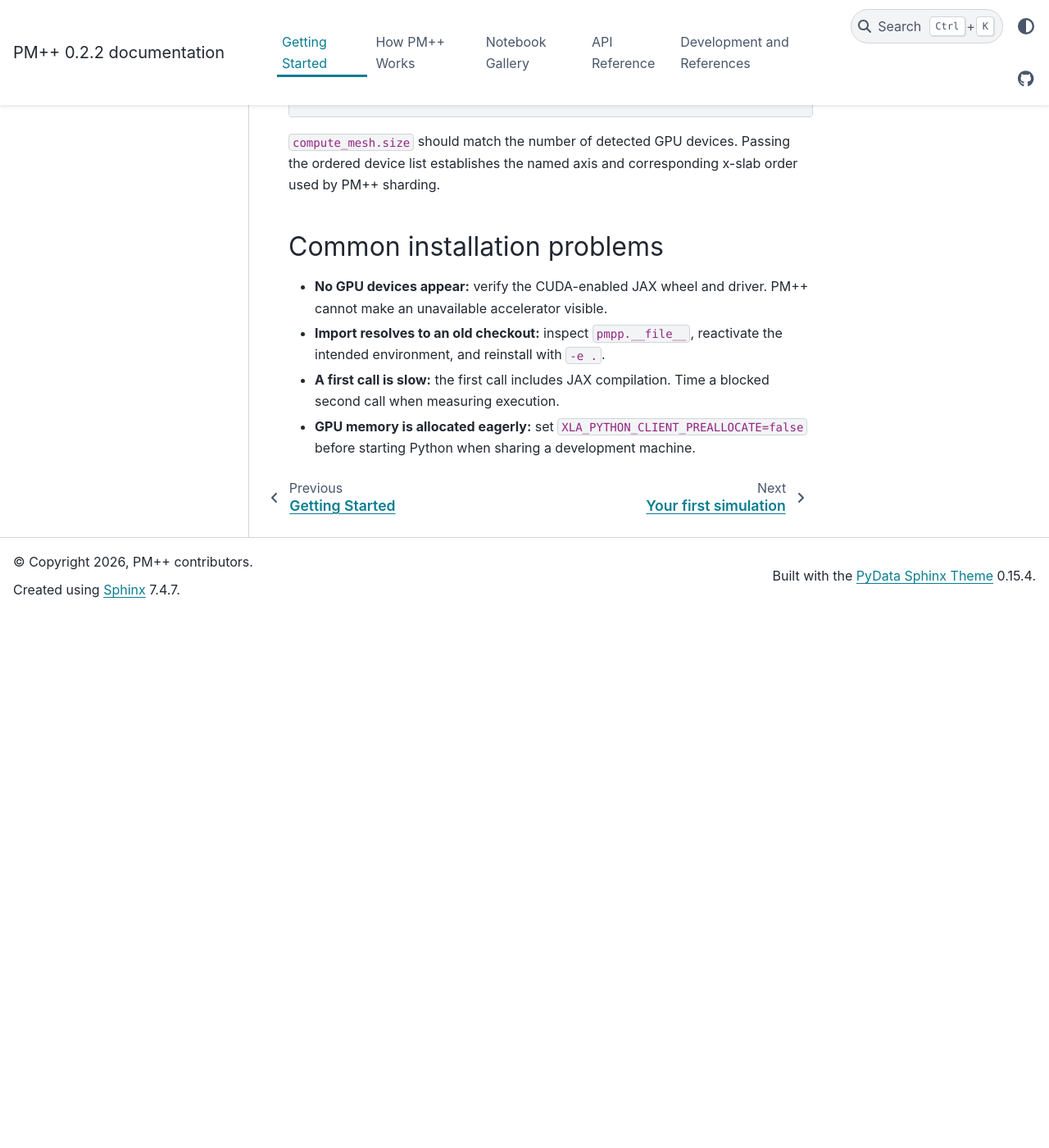
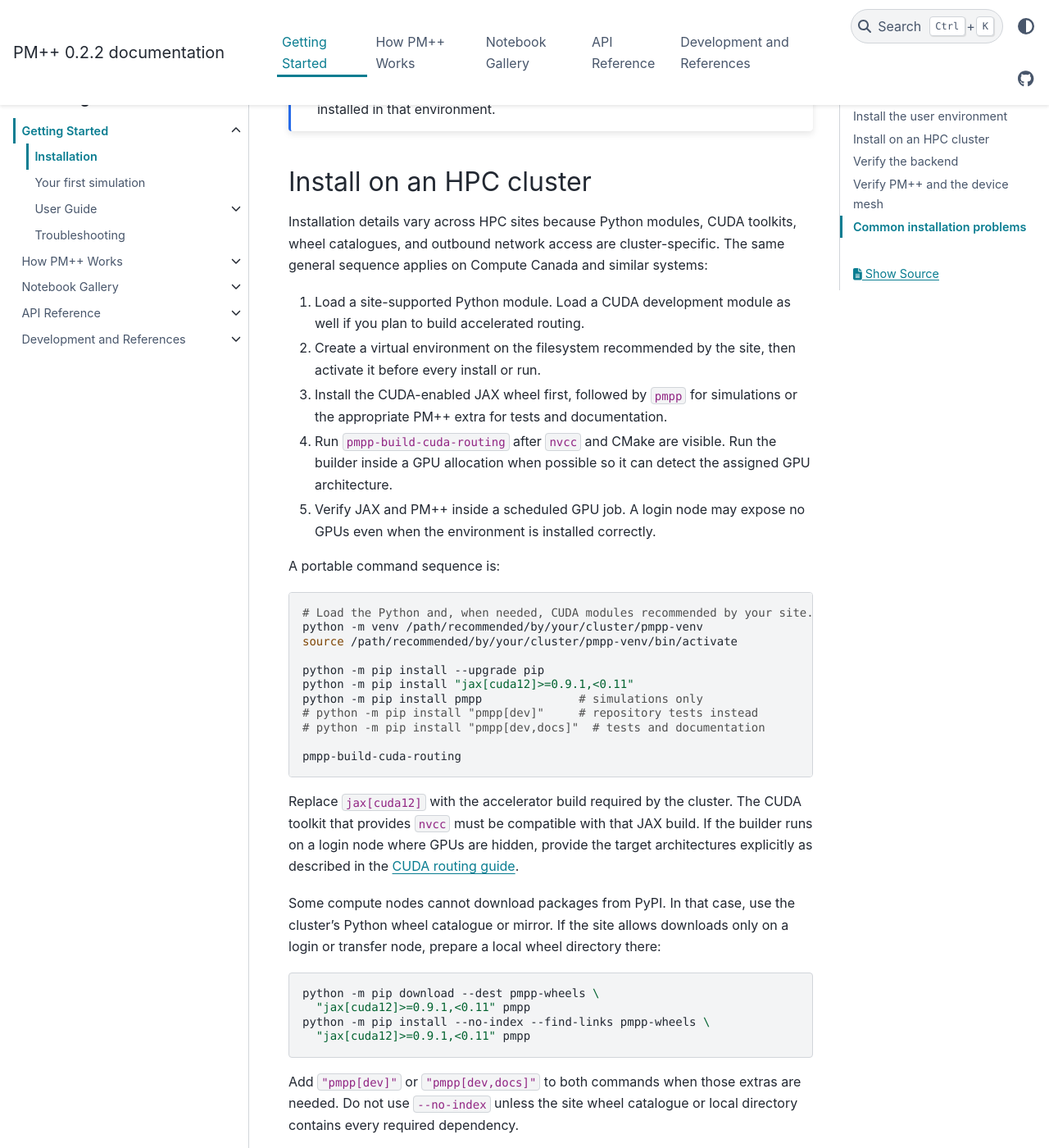
Before and after one commit to rouzib/PMpp, a Sphinx documentation site: the page built from docs/source/getting_started/installation.md, in a window 1280 px wide and 1400 px high, scrolled down 1528 px. Shown: the whole window at 82% size. Built offline with Sphinx 7.4.7 and the PyData theme 0.15.4, drawn with Linux system fonts in a browser that asks for light colours; pages that are not in the unit, such as notebooks, are missing from menus; before the commit the page ends 2277 px from its top, so only the background shows below that; some of the changed text lies outside the part shown.

Commit message:
Update testing and documentation: Add streaming flag to `fake_force_acceleration`; refine installation and HPC cluster setup instructions; clarify usage of optional CUDA routing extension; enhance README structure and capabilities overview.

````diff
--- a/docs/source/getting_started/installation.md
+++ b/docs/source/getting_started/installation.md
@@ -9,14 +9,48 @@
 Start with the official
 [JAX installation guide](https://docs.jax.dev/en/latest/installation.html) and
 choose the CUDA 12 or CUDA 13 build that matches the available driver. PM++
-also installs the plotting and I/O libraries used by the documentation. A user
-environment needs only PM++ and Jupyter:
+also installs the plotting and I/O libraries used by simulations.
+
+Install JAX before PM++ so that the accelerator build is explicit. For a CUDA
+12 machine and an environment used only to run simulations:
 
 ```bash
-python -m pip install pmpp jupyter
+python -m pip install --upgrade pip
+python -m pip install "jax[cuda12]>=0.9.1,<0.11"
+python -m pip install pmpp
 ```
 
 CUDA and cuDNN user-space libraries are supplied by the JAX wheel.
+
+Choose a PM++ extra when the environment has additional responsibilities:
+
+```bash
+# Run the repository test suite.
+python -m pip install "pmpp[dev]"
+
+# Build the documentation.
+python -m pip install "pmpp[docs]"
+
+# Develop, test, and build the documentation.
+python -m pip install "pmpp[dev,docs]"
+```
+
+Each extra includes the base PM++ installation. Install Jupyter separately if
+you want to open the example notebooks interactively:
+
+```bash
+python -m pip install jupyter
+```
+
+When a compatible CUDA development toolkit and CMake are available, finish by
+building the optional accelerated routing extension in the same environment:
+
+```bash
+pmpp-build-cuda-routing
+```
+
+If `nvcc` is unavailable, skip this final command. Simulations and tests still
+use the supported portable JAX router.
 
 Set the following variable before launching runs on a shared machine:
 
@@ -32,6 +66,61 @@
 architecture detection, and verification. The toolkit's `nvcc` must be a
 version supported by the CUDA build of JAX installed in that environment.
 ```
+
+## Install on an HPC cluster
+
+Installation details vary across HPC sites because Python modules, CUDA
+toolkits, wheel catalogues, and outbound network access are cluster-specific.
+The same general sequence applies on Compute Canada and similar systems:
+
+1. Load a site-supported Python module. Load a CUDA development module as well
+   if you plan to build accelerated routing.
+2. Create a virtual environment on the filesystem recommended by the site,
+   then activate it before every install or run.
+3. Install the CUDA-enabled JAX wheel first, followed by `pmpp` for simulations
+   or the appropriate PM++ extra for tests and documentation.
+4. Run `pmpp-build-cuda-routing` after `nvcc` and CMake are visible. Run the
+   builder inside a GPU allocation when possible so it can detect the assigned
+   GPU architecture.
+5. Verify JAX and PM++ inside a scheduled GPU job. A login node may expose no
+   GPUs even when the environment is installed correctly.
+
+A portable command sequence is:
+
+```bash
+# Load the Python and, when needed, CUDA modules recommended by your site.
+python -m venv /path/recommended/by/your/cluster/pmpp-venv
+source /path/recommended/by/your/cluster/pmpp-venv/bin/activate
+
+python -m pip install --upgrade pip
+python -m pip install "jax[cuda12]>=0.9.1,<0.11"
+python -m pip install pmpp              # simulations only
+# python -m pip install "pmpp[dev]"     # repository tests instead
+# python -m pip install "pmpp[dev,docs]"  # tests and documentation
+
+pmpp-build-cuda-routing
+```
+
+Replace `jax[cuda12]` with the accelerator build required by the cluster. The
+CUDA toolkit that provides `nvcc` must be compatible with that JAX build. If
+the builder runs on a login node where GPUs are hidden, provide the target
+architectures explicitly as described in the
+[CUDA routing guide](../user_guide/cuda_routing.md).
+
+Some compute nodes cannot download packages from PyPI. In that case, use the
+cluster's Python wheel catalogue or mirror. If the site allows downloads only
+on a login or transfer node, prepare a local wheel directory there:
+
+```bash
+python -m pip download --dest pmpp-wheels \
+  "jax[cuda12]>=0.9.1,<0.11" pmpp
+python -m pip install --no-index --find-links pmpp-wheels \
+  "jax[cuda12]>=0.9.1,<0.11" pmpp
+```
+
+Add `"pmpp[dev]"` or `"pmpp[dev,docs]"` to both commands when those extras are
+needed. Do not use `--no-index` unless the site wheel catalogue or local
+directory contains every required dependency.
 
 ## Verify the backend
 
````
Also changed, not shown: README.md (+116 -231 lines), docs/source/index.md (+9 -2 lines), 3 other files.
